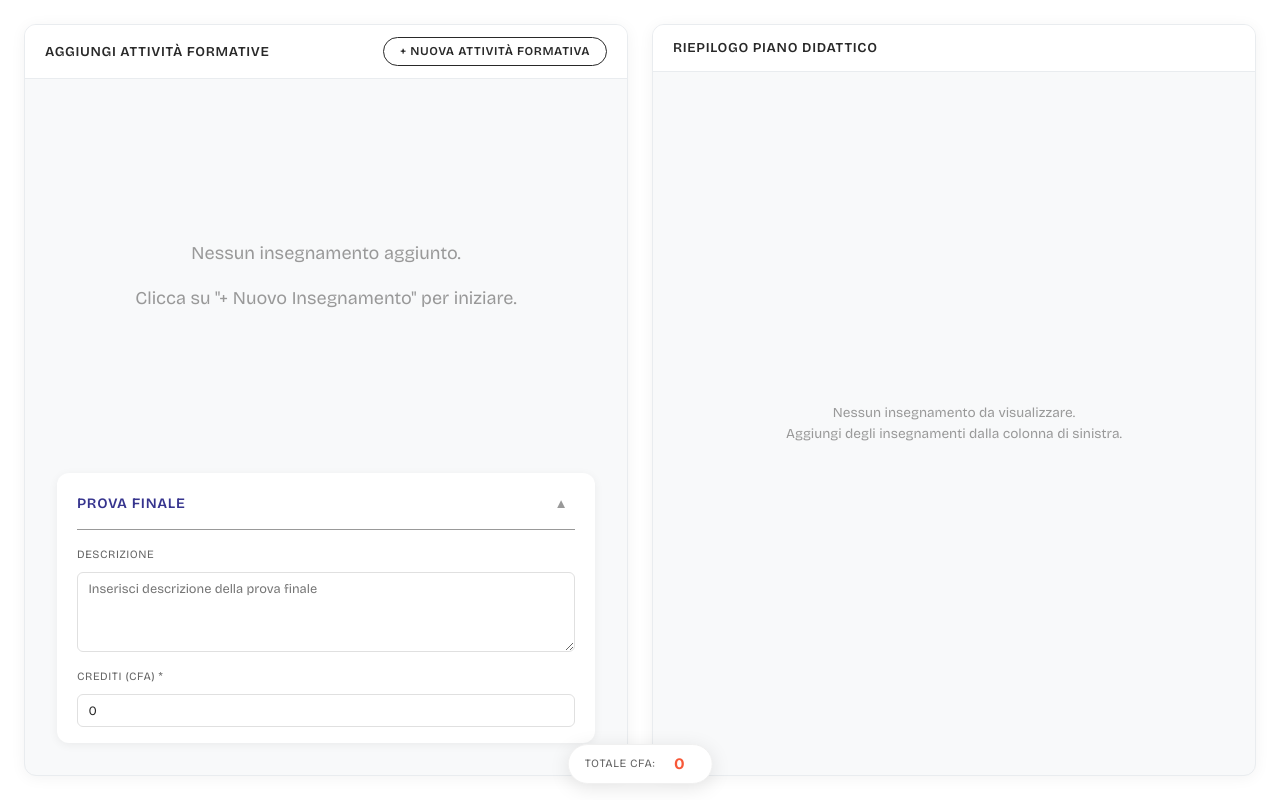
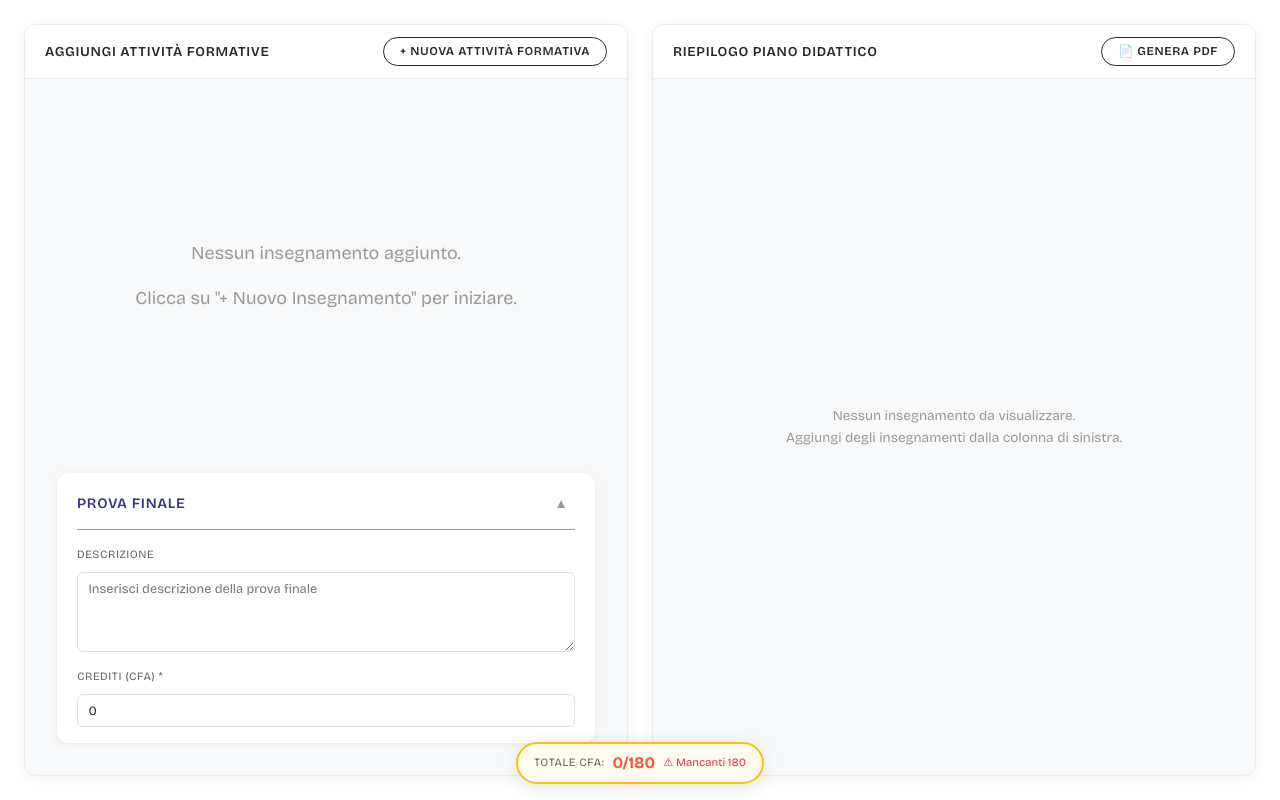
Before and after one commit to madamepolare/conscfv-compilatore, a React (Vite) app: page / in a window 1280 px wide. Built offline with nearby package versions, Linux system fonts and the light colour scheme.

Commit message:
Feature: PDF nell'header + campo crediti massimi con validazione visuale (verde/rosso) e totale X/Y

```diff
--- a/src/App.jsx
+++ b/src/App.jsx
@@ -12,6 +12,7 @@ function App() {
   const [insegnamenti, setInsegnamenti] = useState([])
   const [provaFinale, setProvaFinale] = useState({ descrizione: '', cfa: 0, collapsed: false })
   const [titoloPDF, setTitoloPDF] = useState('Denominazione del corso di studi')
+  const [creditiMassimi, setCreditiMassimi] = useState(180)
   const [loading, setLoading] = useState(true)
 
   const sensors = useSensors(
@@ -180,20 +181,32 @@ function App() {
         <div className="right-column">
           <div className="column-header">
             <h2>Riepilogo Piano Didattico</h2>
+            <button className="btn-pdf" onClick={() => document.querySelector('.compiled-view').dispatchEvent(new CustomEvent('generatePDF'))}>
+              📄 Genera PDF
+            </button>
           </div>
           <CompiledView
             insegnamenti={insegnamenti}
             provaFinale={provaFinale}
             titoloPDF={titoloPDF}
             setTitoloPDF={setTitoloPDF}
+            creditiMassimi={creditiMassimi}
+            setCreditiMassimi={setCreditiMassimi}
             totalCFA={totalCFA}
           />
         </div>
       </div>
 
-      <div className="total-cfa-fixed">
+      <div className={`total-cfa-fixed ${
+        totalCFA === creditiMassimi ? 'valid' :
+        totalCFA > creditiMassimi ? 'exceeded' :
+        totalCFA < creditiMassimi ? 'missing' : ''
+      }`}>
         <strong>Totale CFA:</strong>
-        <span className="cfa-value">{totalCFA}</span>
+        <span className="cfa-value">{totalCFA}/{creditiMassimi}</span>
+        {totalCFA === creditiMassimi && <span className="status-text">✓ Completo</span>}
+        {totalCFA > creditiMassimi && <span className="status-text">⚠ Superati di {totalCFA - creditiMassimi}</span>}
+        {totalCFA < creditiMassimi && <span className="status-text">⚠ Mancanti {creditiMassimi - totalCFA}</span>}
       </div>
     </div>
   )
--- a/src/components/CompiledView.jsx
+++ b/src/components/CompiledView.jsx
@@ -3,7 +3,7 @@ import { gsap } from 'gsap'
 import jsPDF from 'jspdf'
 import 'jspdf-autotable'
 
-export default function CompiledView({ insegnamenti, provaFinale, titoloPDF, setTitoloPDF, totalCFA }) {
+export default function CompiledView({ insegnamenti, provaFinale, titoloPDF, setTitoloPDF, creditiMassimi, setCreditiMassimi, totalCFA }) {
   const viewRef = useRef(null)
 
   useEffect(() => {
@@ -14,6 +14,14 @@ export default function CompiledView({ insegnamenti, provaFinale, titoloPDF, set
       )
     }
   }, [insegnamenti])
+
+  useEffect(() => {
+    const handleGeneratePDF = () => generatePDF()
+    if (viewRef.current) {
+      viewRef.current.addEventListener('generatePDF', handleGeneratePDF)
+      return () => viewRef.current?.removeEventListener('generatePDF', handleGeneratePDF)
+    }
+  }, [insegnamenti, provaFinale, titoloPDF, totalCFA])
 
   const generatePDF = () => {
     if (insegnamenti.length === 0 && (!provaFinale || (!provaFinale.descrizione && !provaFinale.cfa))) {
@@ -149,9 +157,17 @@ export default function CompiledView({ insegnamenti, provaFinale, titoloPDF, set
             placeholder="Titolo corso di studi"
           />
         </div>
-        <button className="btn-pdf" onClick={generatePDF}>
-          📄 Genera PDF
-        </button>
+        <div className="crediti-massimi-container">
+          <label htmlFor="crediti-massimi">Crediti massimi:</label>
+          <input
+            id="crediti-massimi"
+            type="number"
+            value={creditiMassimi}
+            onChange={(e) => setCreditiMassimi(parseInt(e.target.value) || 0)}
+            className="crediti-massimi-input"
+            min="0"
+          />
+        </div>
       </div>
 
       <div className="compiled-list">
--- a/src/styles/App.css
+++ b/src/styles/App.css
@@ -23,7 +23,36 @@
   box-shadow: 0 4px 20px rgba(0, 0, 0, 0.1);
   z-index: 1000;
   transition: all 0.3s ease;
-  border: 1px solid #f0f0f0;
+  border: 2px solid #e9ecef;
+}
+
+.total-cfa-fixed.valid {
+  border-color: #28a745;
+  background: #f0fff4;
+}
+
+.total-cfa-fixed.exceeded {
+  border-color: #dc3545;
+  background: #fff5f5;
+}
+
+.total-cfa-fixed.missing {
+  border-color: #ffc107;
+  background: #fffbf0;
+}
+
+.total-cfa-fixed .status-text {
+  font-size: 0.7rem;
+  font-weight: 500;
+}
+
+.total-cfa-fixed.valid .status-text {
+  color: #28a745;
+}
+
+.total-cfa-fixed.exceeded .status-text,
+.total-cfa-fixed.missing .status-text {
+  color: #dc3545;
 }
 
 .total-cfa-fixed:hover {
@@ -592,10 +621,44 @@ textarea.form-control {
   align-items: center;
   gap: 1rem;
   margin-bottom: 1rem;
+  flex-wrap: wrap;
 }
 
 .titolo-pdf-container {
   flex: 1;
+  min-width: 200px;
+}
+
+.crediti-massimi-container {
+  display: flex;
+  align-items: center;
+  gap: 0.5rem;
+}
+
+.crediti-massimi-container label {
+  font-size: 0.75rem;
+  font-weight: 600;
+  color: #666;
+  white-space: nowrap;
+}
+
+.crediti-massimi-input {
+  width: 80px;
+  padding: 0.4rem 0.6rem;
+  border: 1px solid #e9ecef;
+  border-radius: 6px;
+  font-size: 0.9rem;
+  font-weight: 600;
+  color: #292929;
+  font-family: 'Bricolage Grotesque', sans-serif;
+  text-align: center;
+  transition: all 0.2s ease;
+}
+
+.crediti-massimi-input:focus {
+  outline: none;
+  border-color: #36348E;
+  box-shadow: 0 0 0 3px rgba(54, 52, 142, 0.1);
 }
 
 .titolo-pdf-input {
```
